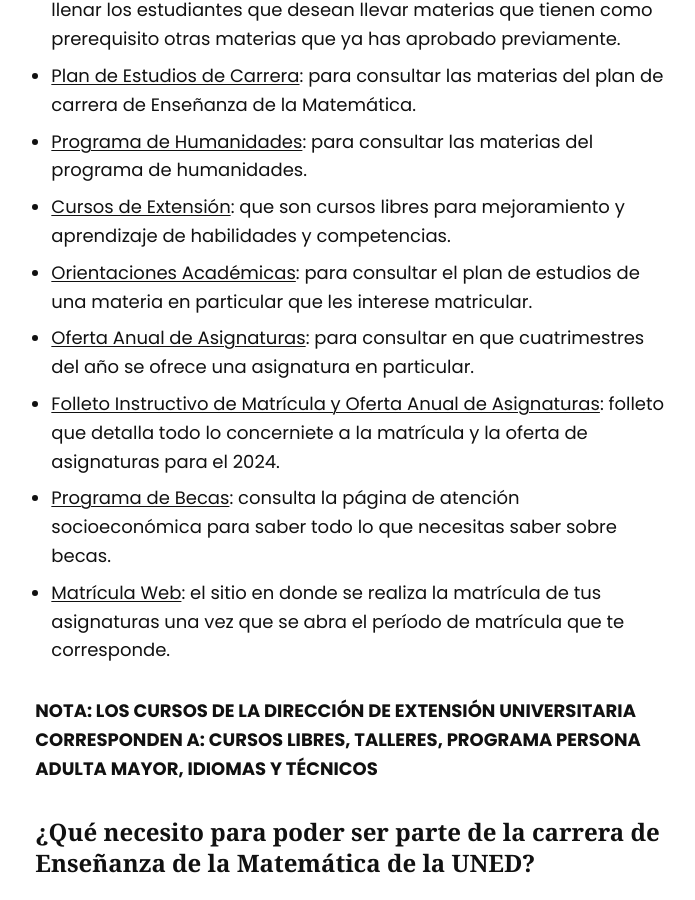
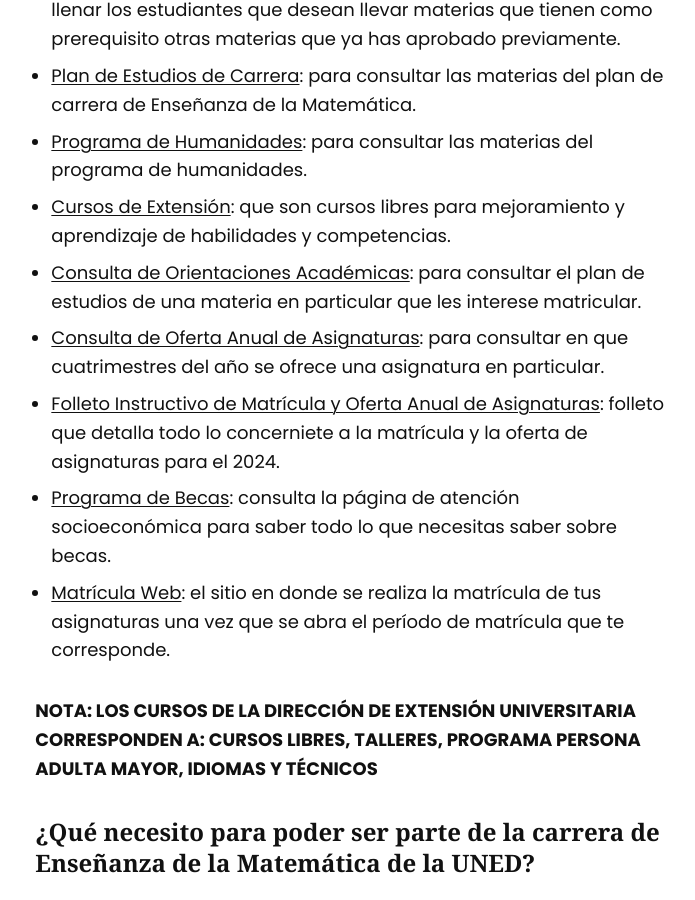
Before and after one commit to asoesem/asoesem.github.io, a Jekyll site: the page built from _posts/2023-07-12-primera-matricula-2024.md, in a window 1280 px wide and 900 px high, scrolled down 1749 px. Shown: the whole window, without its empty margins (454-1149 px from the left). Built offline with Jekyll 4.4.1, drawn with Linux system fonts in a browser that asks for light colours.

Commit message:
Mejoras de redacción menores

```diff
--- a/_posts/2023-07-12-primera-matricula-2024.md
+++ b/_posts/2023-07-12-primera-matricula-2024.md
@@ -36,8 +36,8 @@
 * [Plan de Estudios de Carrera][2]: para consultar las materias del plan de carrera de Enseñanza de la Matemática.
 * [Programa de Humanidades][3]: para consultar las materias del programa de humanidades.
 * [Cursos de Extensión][9]: que son cursos libres para mejoramiento y aprendizaje de habilidades y competencias.
-* [Orientaciones Académicas][4]: para consultar el plan de estudios de una materia en particular que les interese matricular.
-* [Oferta Anual de Asignaturas][5]: para consultar en que cuatrimestres del año se ofrece una asignatura en particular.
+* [Consulta de Orientaciones Académicas][4]: para consultar el plan de estudios de una materia en particular que les interese matricular.
+* [Consulta de Oferta Anual de Asignaturas][5]: para consultar en que cuatrimestres del año se ofrece una asignatura en particular.
 * [Folleto Instructivo de Matrícula y Oferta Anual de Asignaturas][10]: folleto que detalla todo lo concerniete a la matrícula y la oferta de asignaturas para el 2024.
 * [Programa de Becas][6]: consulta la página de atención socioeconómica para saber todo lo que necesitas saber sobre becas.
 * [Matrícula Web][7]: el sitio en donde se realiza la matrícula de tus asignaturas una vez que se abra el período de matrícula que te corresponde.
```
